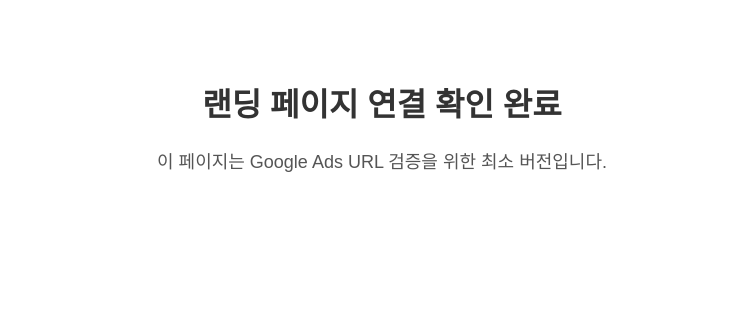
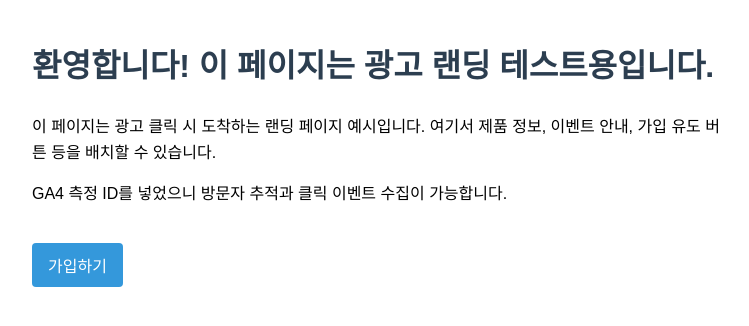
Before and after one commit to dajjoy710-maker/ad-test, a plain HTML site: page index.html in a window 1280 px wide. Shown: the whole page, without its empty margins (258-1007 px from the left). Drawn offline with Linux system fonts and the light colour scheme.

Commit message:
Update index.html

```diff
--- a/index.html
+++ b/index.html
@@ -1,17 +1,34 @@
 <!DOCTYPE html>
 <html lang="ko">
 <head>
-  <meta charset="UTF-8" />
-  <meta name="viewport" content="width=device-width, initial-scale=1" />
-  <title>광고 랜딩 검증용</title>
+  <meta charset="UTF-8">
+  <meta name="viewport" content="width=device-width, initial-scale=1.0">
+  <title>광고 랜딩 테스트 페이지</title>
+
+  <!-- Google tag (gtag.js) -->
+  <script async src="https://www.googletagmanager.com/gtag/js?id=G-PD3LE24MW6"></script>
+  <script>
+    window.dataLayer = window.dataLayer || [];
+    function gtag(){dataLayer.push(arguments);}
+    gtag('js', new Date());
+    gtag('config', 'G-PD3LE24MW6');
+  </script>
+
   <style>
-    body { font-family: Arial, sans-serif; text-align: center; padding: 50px; }
-    h1 { color: #333; }
-    p { font-size: 18px; color: #555; }
+    body { font-family: Arial, sans-serif; max-width: 700px; margin: 0 auto; padding: 20px; line-height: 1.6; }
+    h1 { color: #2c3e50; }
+    p { font-size: 16px; }
+    button { padding: 10px 16px; font-size: 16px; margin-top: 20px; cursor: pointer; background-color: #3498db; color: white; border: none; border-radius: 4px; }
+    button:hover { background-color: #2980b9; }
   </style>
 </head>
 <body>
-  <h1>랜딩 페이지 연결 확인 완료</h1>
-  <p>이 페이지는 Google Ads URL 검증을 위한 최소 버전입니다.</p>
+  <h1>환영합니다! 이 페이지는 광고 랜딩 테스트용입니다.</h1>
+  <p>이 페이지는 광고 클릭 시 도착하는 랜딩 페이지 예시입니다. 여기서 제품 정보, 이벤트 안내, 가입 유도 버튼 등을 배치할 수 있습니다.</p>
+  <p>GA4 측정 ID를 넣었으니 방문자 추적과 클릭 이벤트 수집이 가능합니다.</p>
+
+  <button onclick="gtag('event', 'cta_click', {event_category: '랜딩페이지', event_label: '가입 버튼'}); alert('가입 이벤트 전송됨');">
+    가입하기
+  </button>
 </body>
 </html>
```
